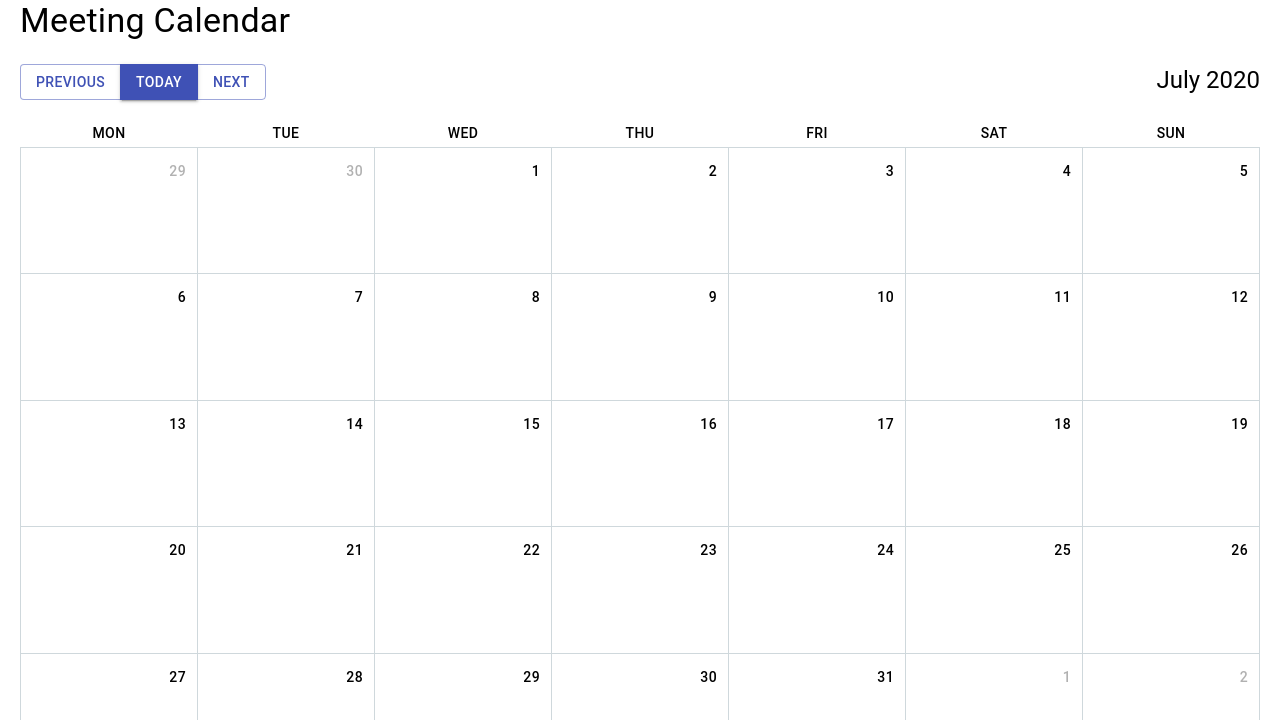
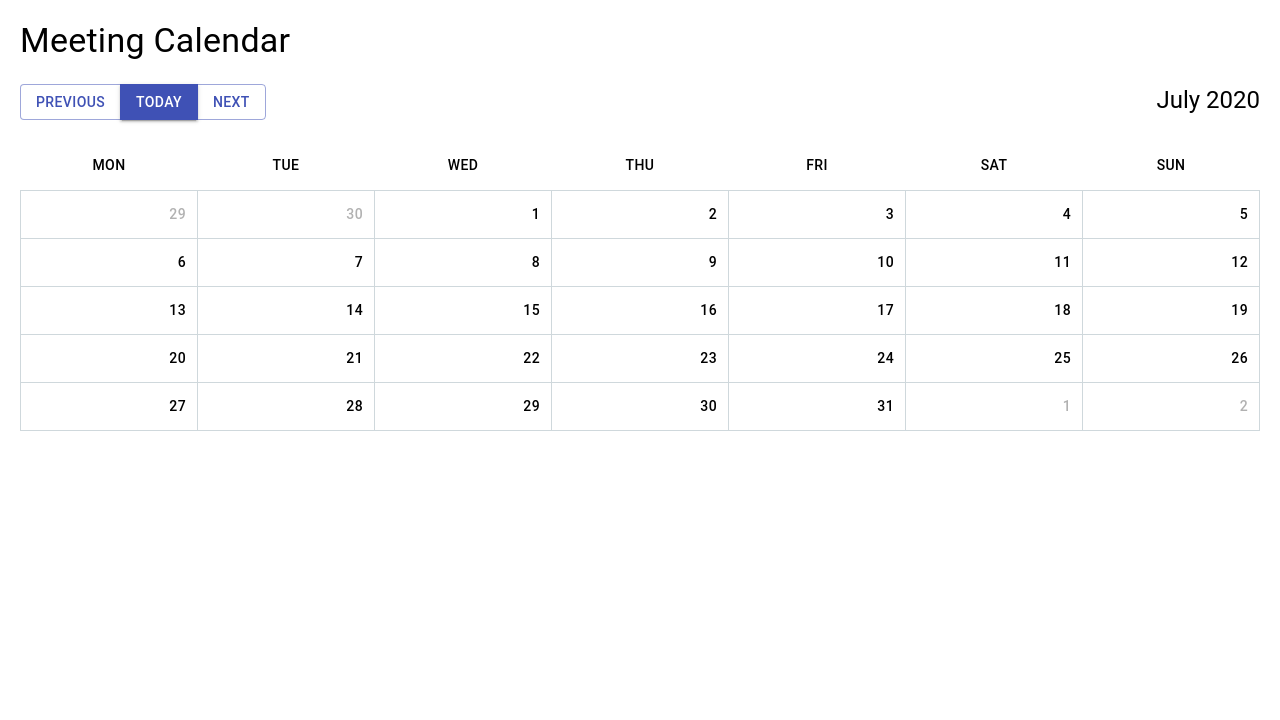
Before and after one commit to Nauticus/meeting-calendar, a React app: page / in a window 1280 px wide. Shown: the top 720 px of the page. Built offline with nearby package versions, Linux system fonts and the light colour scheme; the HTML template or start-up script is replaced by a standard one.

Commit message:
Browser compatability issues; Fix cards overflowing containers;

```diff
--- a/src/compositions/calendar/Calendar.styles.ts
+++ b/src/compositions/calendar/Calendar.styles.ts
@@ -4,12 +4,20 @@ const useStyles = createUseStyles({
     "@global": {
         body: {
             margin: 0,
+            minHeight: "100%",
+        },
+        html: {
+            height: "100vh",
+        },
+        "#root": {
+            height: "100%",
         },
     },
     Wrapper: {
-        padding: "0 20px",
+        height: "100%",
+        padding: "20px",
+        boxSizing: "border-box",
         overflow: "hidden",
-        height: "100vh",
         display: "flex",
         flexDirection: "column",
     },
--- a/src/compositions/calendar/month/Month.styles.ts
+++ b/src/compositions/calendar/month/Month.styles.ts
@@ -5,7 +5,9 @@ const useStyles = createUseStyles(
     {
         TableWrapper: {
             flexGrow: 1,
-            marginBottom: "20px",
+        },
+        TableHeader: {
+            height: "50px",
         },
         Table: {
             tableLayout: "fixed",
@@ -15,6 +17,7 @@ const useStyles = createUseStyles(
             "& td": {
                 border: ({ theme }: { theme: ThemeType }) => `1px Solid ${theme.primaryColorLight}`,
                 cursor: "pointer",
+                verticalAlign: "top",
                 "&:hover": {
                     background: ({ theme }: { theme: ThemeType }) => theme.primaryColorLight,
                 },
--- a/src/compositions/calendar/month/Month.view.tsx
+++ b/src/compositions/calendar/month/Month.view.tsx
@@ -1,7 +1,7 @@
 import * as React from "react";
 import { eachDayOfInterval, startOfWeek, endOfWeek, endOfMonth } from "date-fns";
 import _ from "lodash";
-import {Typography} from "@material-ui/core";
+import { Typography } from "@material-ui/core";
 
 import { useTheme } from "app/theming";
 
@@ -27,9 +27,13 @@ const Month: React.FunctionComponent<MonthProps> = ({ currentDate }: MonthProps)
         <div className={classes.TableWrapper}>
             <table className={classes.Table}>
                 <thead>
-                    <tr>
+                    <tr className={classes.TableHeader}>
                         {WEEK_DAYS.map((day, index) => (
-                            <th key={index}><Typography gutterBottom variant="button">{day}</Typography></th>
+                            <th key={index}>
+                                <Typography gutterBottom variant="button">
+                                    {day}
+                                </Typography>
+                            </th>
                         ))}
                     </tr>
                 </thead>
--- a/src/compositions/calendar/month/day/Day.styles.ts
+++ b/src/compositions/calendar/month/day/Day.styles.ts
@@ -2,9 +2,9 @@ import { createUseStyles } from "react-jss";
 
 const useStyles = createUseStyles({
     DayWrapper: {
-        display: "flex",
         position: "relative",
         height: "100%",
+        padding: "40px 5px 5px",
     },
     DayLabel: {
         position: "absolute",
--- a/src/compositions/calendar/month/day/events/Events.styles.ts
+++ b/src/compositions/calendar/month/day/events/Events.styles.ts
@@ -2,9 +2,7 @@ import { createUseStyles } from "react-jss";
 
 const useStyles = createUseStyles({
     Events: {
-        flexGrow: 1,
-        marginTop: "30px",
-        padding: "5px",
+        height: '100%'
     },
     Event: {
         padding: "5px",
```
